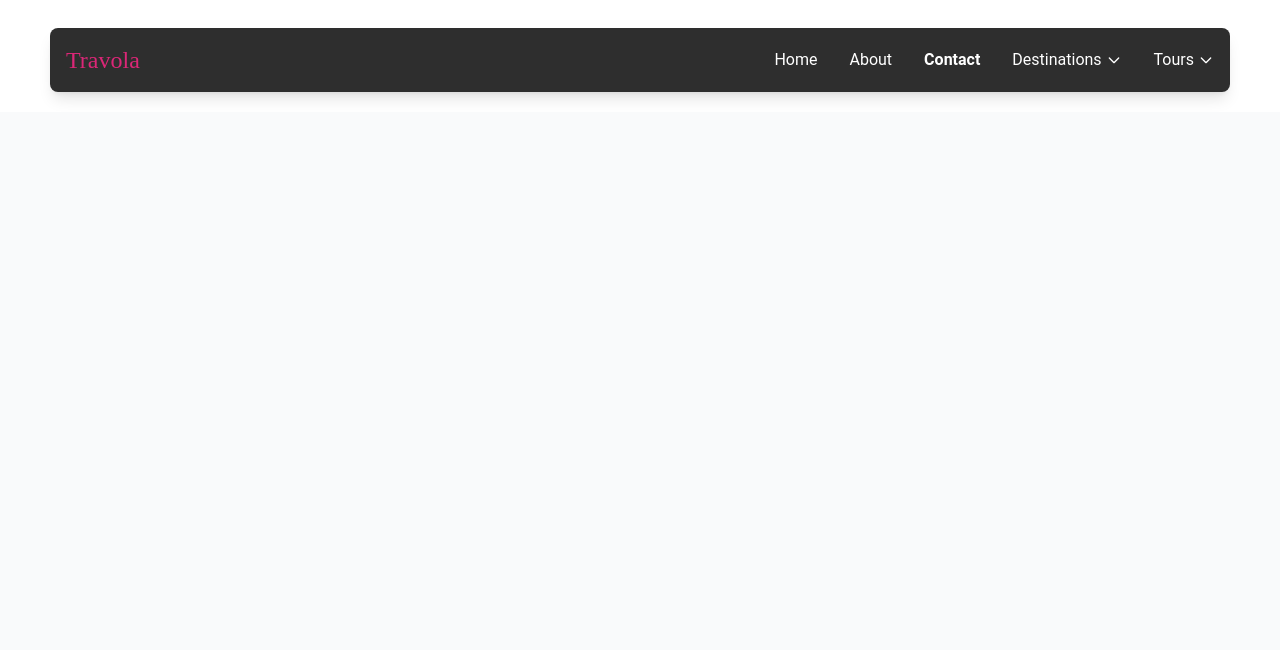
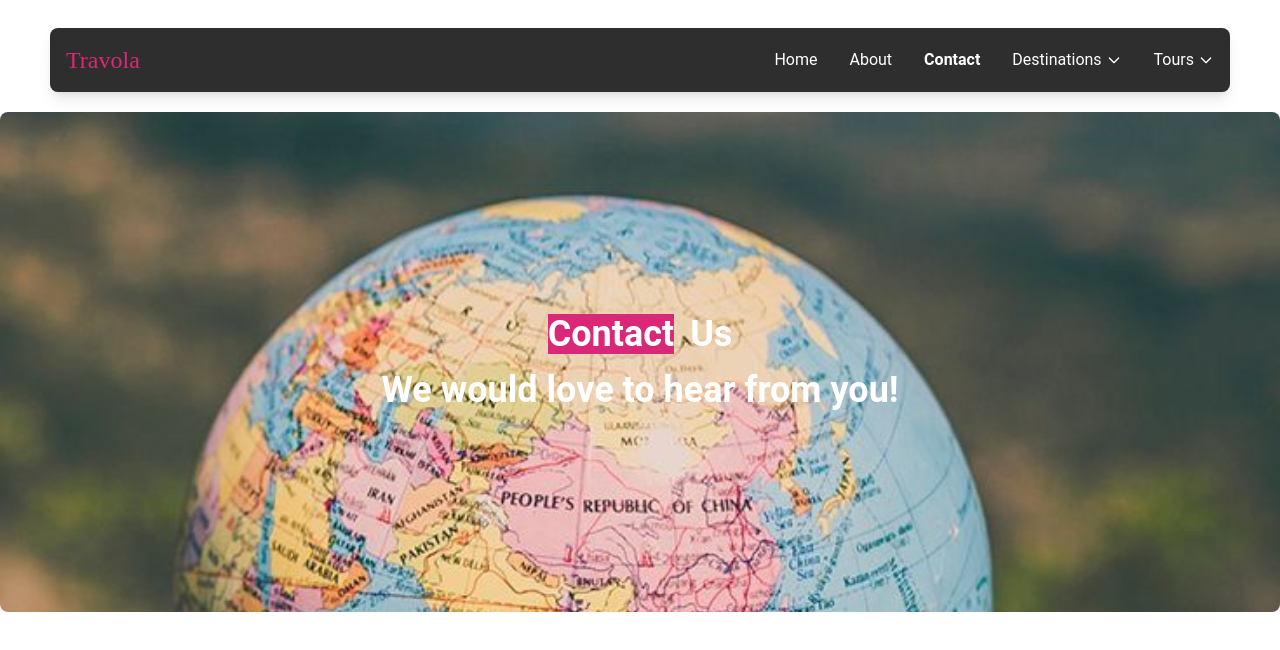
Before and after one commit to Zachminnow/travel-app, a React (Vite) app in the folder frontend/: page /contact in a window 1280 px wide. Shown: the top 650 px of the page. Built offline with nearby package versions, Linux system fonts and the light colour scheme.

Commit message:
Add ContactHero component with background image and styling

```diff
--- /dev/null
+++ b/frontend/src/components/ContactHero.jsx
@@ -0,0 +1,25 @@
+import image1 from '../assets/images/a22.jpeg'
+
+const ContactHero = () => {
+    return (
+        <div
+        style={{
+            backgroundImage: `url(${image1})`,
+            backgroundPosition: 'center',
+            backgroundSize: 'cover',
+            backgroundRepeat: 'no-repeat',
+        }}
+
+        className="w-[1280px] h-[300px] md:h-[400px] lg:h-[500px] relative align-middle flex items-center justify-center rounded-lg flex-col">
+            <h1 className="text-4xl md:text-2xl lg:text-4xl font-bold text-white mb-4 flex items-center justify-center">
+
+                <span className="bg-pink-600 text-2xl mr-4 md:text-5xl lg:text-4xl ">Contact</span>
+                Us
+            </h1>
+            <p className="text-white font-bold md:text-4xl">We would love to hear from you!</p>
+
+        </div>
+    )
+}
+
+export default ContactHero
--- a/frontend/src/pages/Contact.jsx
+++ b/frontend/src/pages/Contact.jsx
@@ -1,8 +1,14 @@
 import React from 'react';
+import ContactHero from '../components/ContactHero';
+
 
 const Contact = () => {
   return (
-    <div className="min-h-screen bg-gray-50">
+    <div className="  m-0 p-0 items-center justify-center flex flex-col">
+      <section>
+        <ContactHero />
+      </section>
+
 
     </div>
   );
```
Also changed, not shown: frontend/src/assets/images/a11.jpeg (added), frontend/src/assets/images/a22.jpeg (added).
